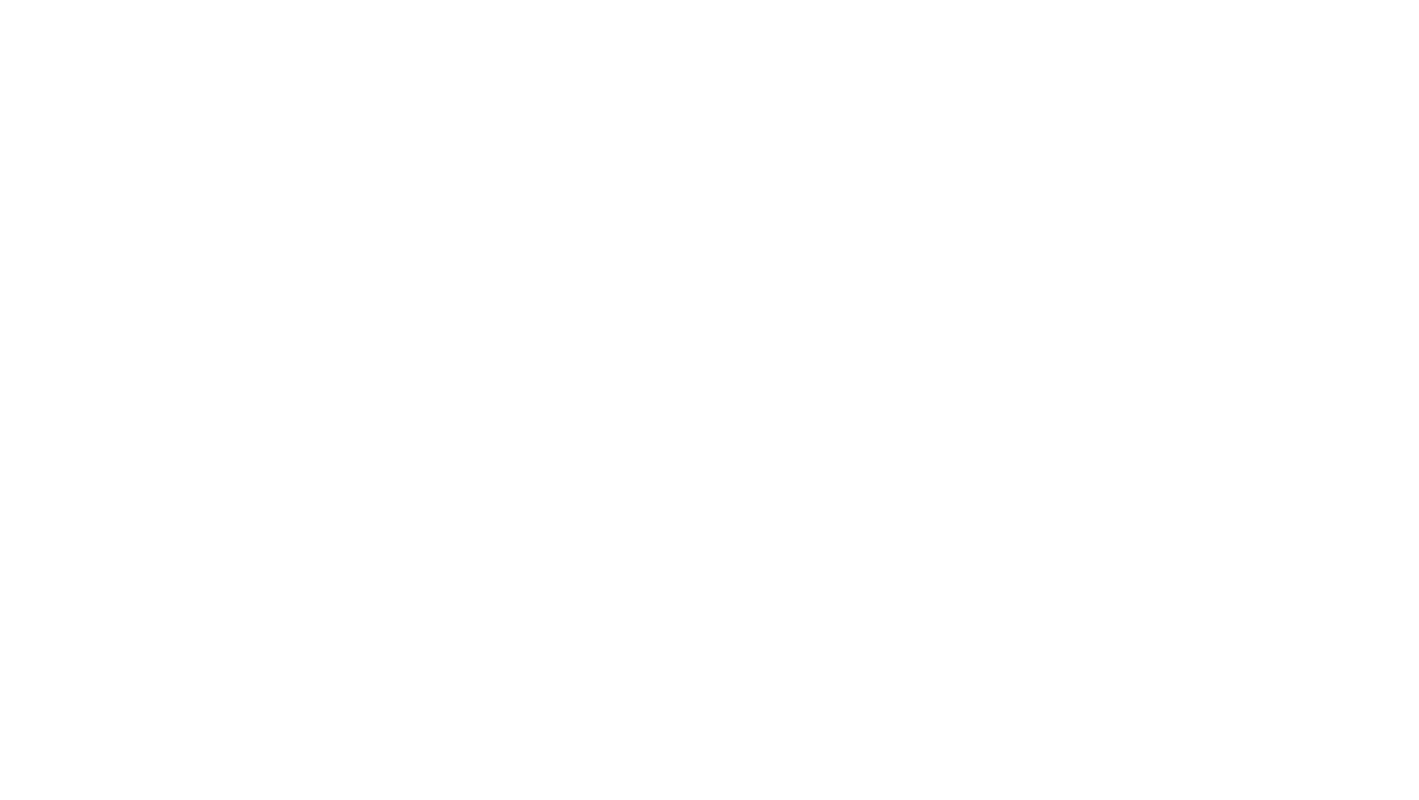
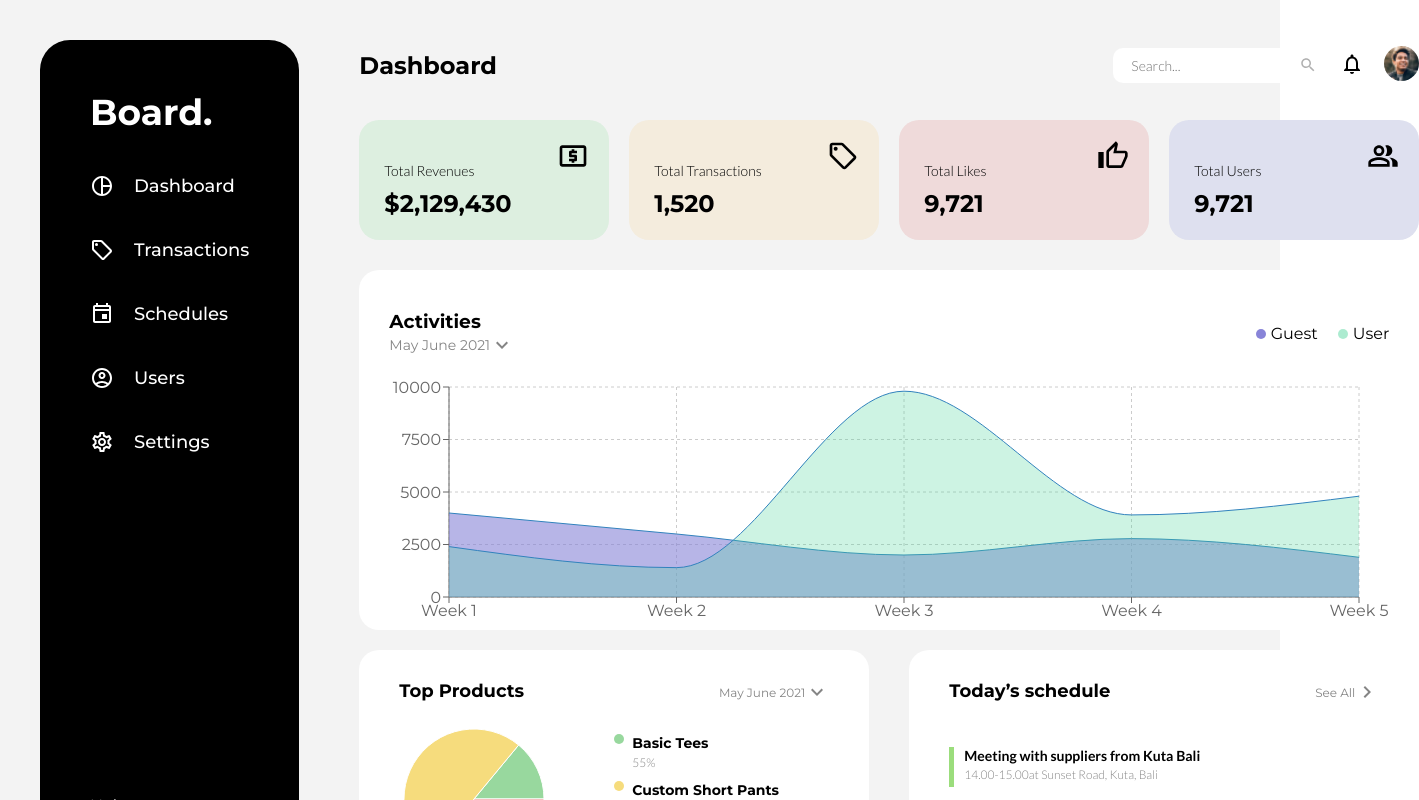
Before and after one commit to Karthigeyankiruba/listed-dashboard, a React (Create React App) app: page /dashboard in a window 1280 px wide. Before the commit this address had no page. Shown: the top 800 px of the page, 1419 px wide, since content can reach past the window. Built offline with nearby package versions, Linux system fonts and the light colour scheme.

Commit message:
minor refractor

```diff
--- a/src/App.js
+++ b/src/App.js
@@ -9,8 +9,8 @@ function App() {
       <BrowserRouter>
         <Routes>
           <Route path="/">
-            <Route index element={<Home />} />
-            <Route path="login" element={<Login />} />
+            <Route index element={<Login />} />
+            <Route path="dashboard" element={<Home />} />
             <Route path="users" element={<Users />} />
           </Route>
         </Routes>
--- a/src/components/sidebar/Sidebar.jsx
+++ b/src/components/sidebar/Sidebar.jsx
@@ -10,13 +10,19 @@ const Sidebar = () => {
   return (
     <div className="sidebar">
       <div className="top">
-        <Link to={"/"} style={{ textDecoration: "none", color: "white" }}>
+        <Link
+          to={"/dashboard"}
+          style={{ textDecoration: "none", color: "white" }}
+        >
           <span className="logo">Board.</span>
         </Link>
       </div>
       <div className="center">
         <ul>
-          <Link to={"/"} style={{ textDecoration: "none", color: "white" }}>
+          <Link
+            to={"/dashboard"}
+            style={{ textDecoration: "none", color: "white" }}
+          >
             <li>
               <PieChartOutlineIcon className="icon" />
               <span>Dashboard</span>
--- a/src/pages/login/Login.jsx
+++ b/src/pages/login/Login.jsx
@@ -6,7 +6,7 @@ const Login = () => {
   const navigate = useNavigate();
 
   const handleClick = () => {
-    navigate("/");
+    navigate("dashboard");
   };
 
   return (
```
